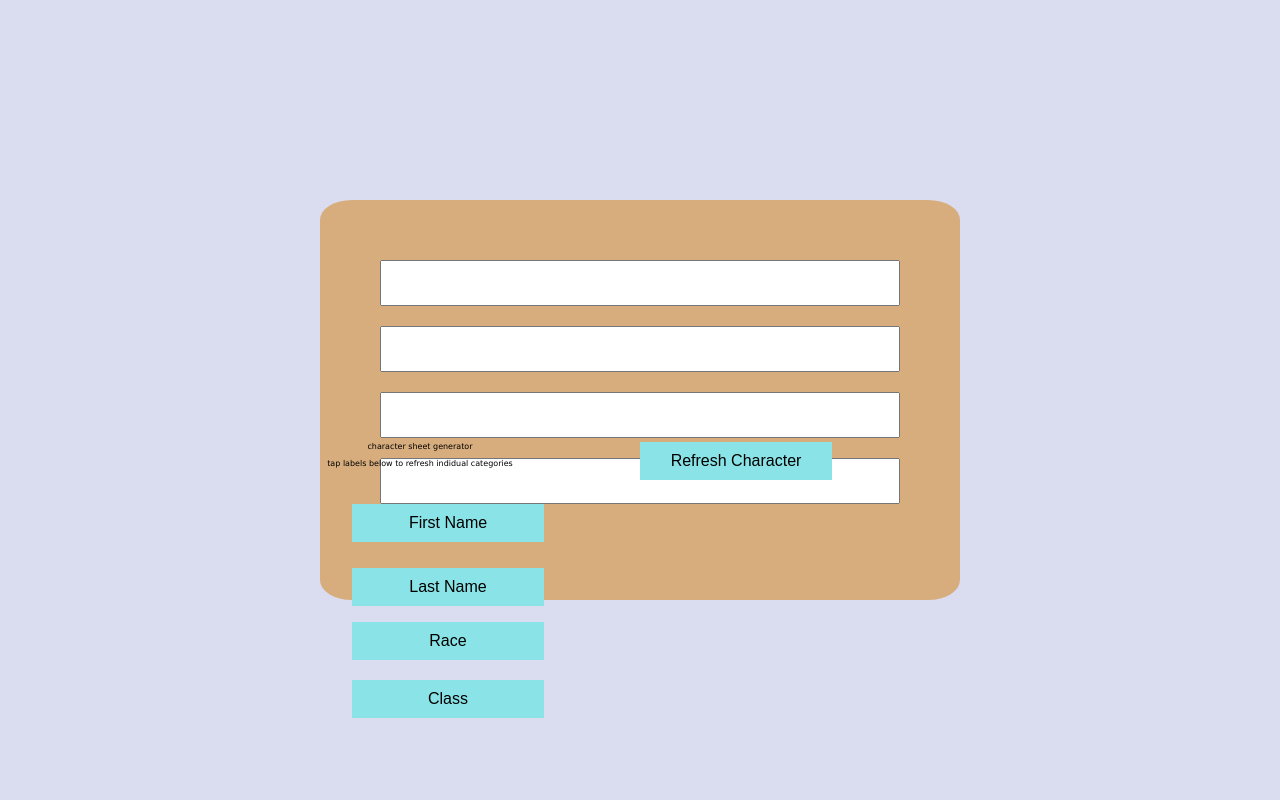
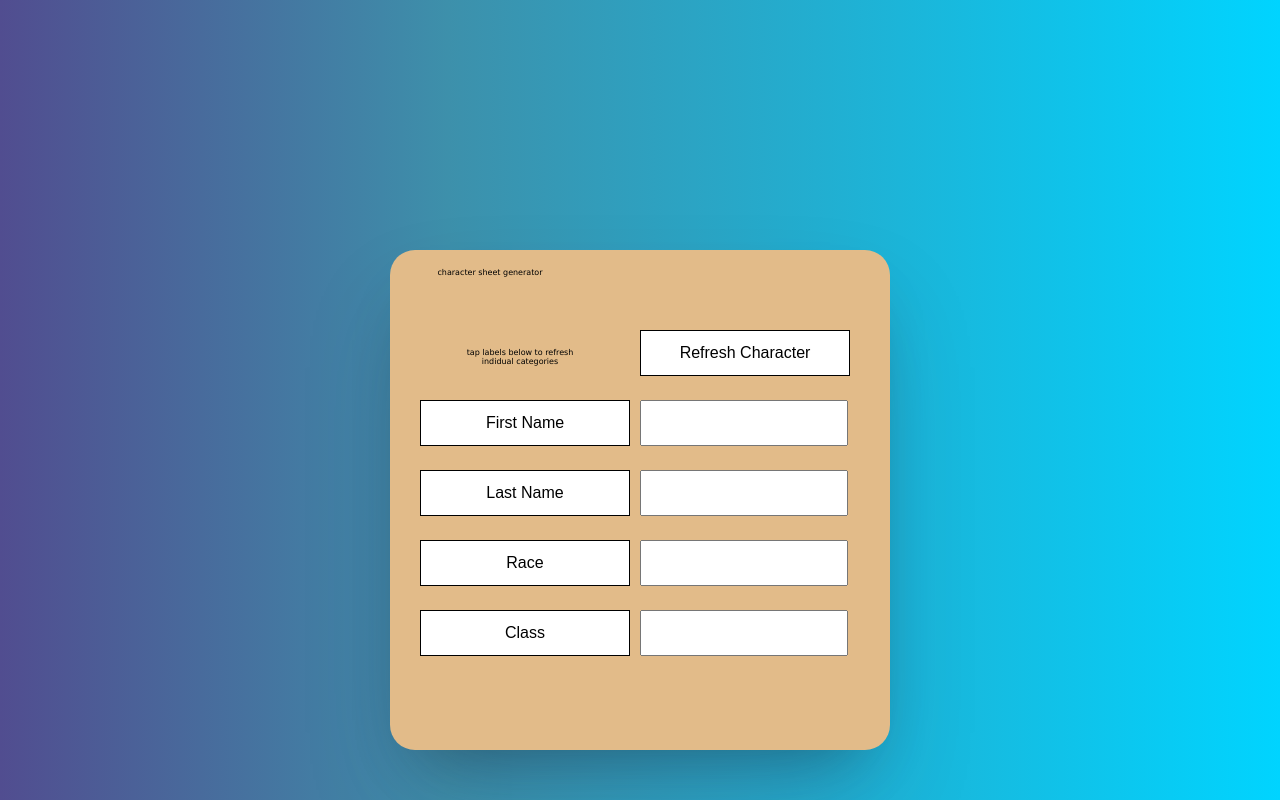
Before and after one commit to Hacheda/DND-Character-Sheet-Generator, a plain HTML site: page index.html in a window 1280 px wide. Drawn offline with Linux system fonts and the light colour scheme.

Commit message:
Update style.css

```diff
--- a/style.css
+++ b/style.css
@@ -2,7 +2,7 @@
     margin-right: auto;
     margin-left: auto;
 
-    max-width: 100%;
+    max-width: 960px;
 
     padding-right: 10px;
     padding-left: 10px;
@@ -10,7 +10,9 @@
 
 
 body {
-    background-color: rgb(218, 220, 240);
+
+    background: rgb(81,77,144);
+    background: linear-gradient(90deg, rgba(81,77,144,1) 0%, rgba(61,144,171,1) 35%, rgba(0,212,255,1) 100%);
 
 
     text-align: center;
@@ -25,31 +27,34 @@ p {
   }
 
   .emptyBox {
-    background-color: #d689248e;
+    background-color: #e2bb89;
     border: none;
     color: rgb(0, 0, 0);
     text-align: center;
     text-decoration: none;
     display: inline-block;
-    width: 50%;
-    height: 50%;
+    width: 500px;
+    height: 500px;
     border-radius: 5%;
-    position: fixed;
-    left: 25%;
-    top: 25%;
+    position: relative;
+    left: 0%;
+    top: 250px;
     z-index: 0;
+    box-shadow: rgba(50, 50, 93, 0.25) 0px 50px 100px -20px, rgba(0, 0, 0, 0.3) 0px 30px 60px -30px;
 }
 
 .button button {
-    background-color: #8ae4e7;
+    background-color: #ffffff;
     border: none;
     color: rgb(0, 0, 0);
-    padding: 10px 10px;
+    padding: 13px 10px;
     text-decoration: none;
     display: inline-block;
     font-size: 100%;
     cursor: pointer;
-    width: 30%;
+    width: 210px;
+    border-style: solid;
+    border-width: 1px;
 
 }
 
@@ -59,94 +64,92 @@ p {
 
   }
 
-.textContainer {
-    position: absolute;
-    background-color: rgba(0, 0, 0, 0);
-    height: 60%;
-    width: 50%;
-    left: 40%;
-    top: 20%;
-}
-
 input {
-    position: relative;
     height: 40px;
-    width: 80%;
+    width: 200px;
     text-align: center;
 }
 
 
 .text1 {
-    position: relative;
-    left: 0%;
-    top: 15%;
+    position: absolute;
+    left: 250px;
+    top: 150px;
     z-index: 2;
 }
 
 .text2 {
-    position: relative;
-    left: 0%;
-    top: 20%;
+    position: absolute;
+    left: 250px;
+    top: 220px;
     z-index: 2;
 }
 
 .text3 {
-    position: relative;
-    left: 0%;
-    top: 25%;
+    position: absolute;
+    left: 250px;
+    top: 290px;
     z-index: 2;
 }
 
 .text4 {
-    position: relative;
-    left: 0%;
-    top: 30%;
+    position: absolute;
+    left: 250px;
+    top: 360px;
     z-index: 2;
 }
 
 .boxFirstName {
-    position: relative;
-    left: -30%;
-    top: 30%;
+    position: absolute;
+    left: 30px;
+    top: 150px;
     z-index: 2;
     text-align: center;
 }
 
 .boxLastName {
-    position: relative;
-    left: -30%;
-    top: 27%;
+    position: absolute;
+    left: 30px;
+    top: 220px;
     z-index: 2;
     text-align: center;
 }
 
 .boxRace {
-    position: relative;
-    left: -30%;
-    top: 31%;
+    position: absolute;
+    left: 30px;
+    top: 290px;
     z-index: 2;
     text-align: center;
 }
 
 .boxClass {
-    position: relative;
-    left: -30%;
-    top: 36%;
+    position: absolute;
+    left: 30px;
+    top: 360px;
     z-index: 2;
     text-align: center;
 }
 
 .refreshButton {
-    position: relative;
-    left: 15%;
-    top: 5%;
+    position: absolute;
+    left: 250px;
+    top: 80px;
     z-index: 2;
 }
 
 .tBoxPos {
-    position: relative;
-    left: 0%;
-    top: -35%;
+    position: absolute;
+    left: 0px;
+    top: 10px;
     width: 200px;
     z-index: 2;
 }
+
+.tBox2 {
+    position: absolute;
+    left: 70px;
+    top:  80px;
+    width: 120px;
+    z-index: 2;
+}
```
